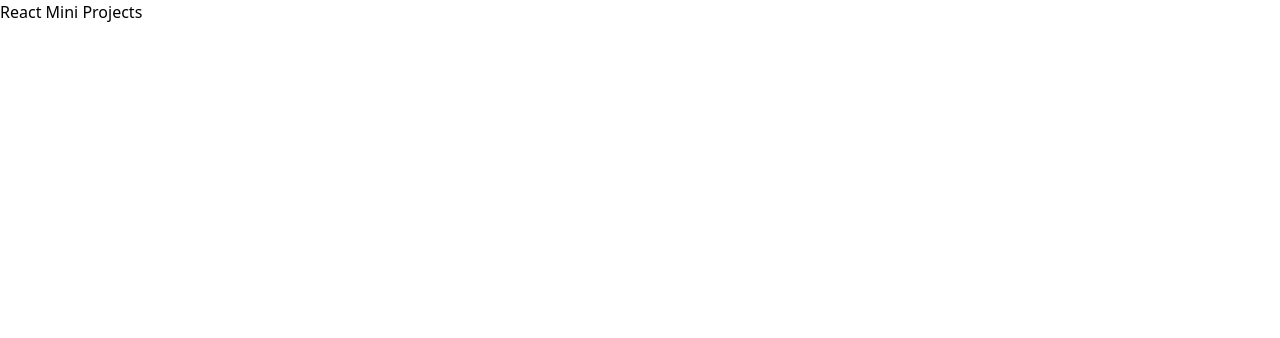
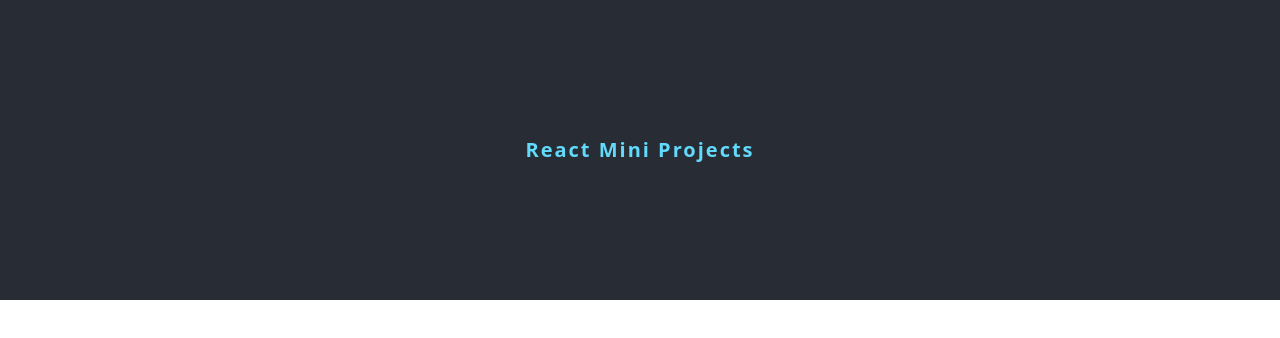
Before and after one commit to rnwathon/react-mini-projects, a React (Create React App) app: page / in a window 1280 px wide. Shown: the top 338 px of the page. Built offline with nearby package versions, Linux system fonts and the light colour scheme.

Commit message:
feat(global): create home page

```diff
--- a/src/App.js
+++ b/src/App.js
@@ -1,11 +1,8 @@
+import * as React from 'react';
+import Home from './Pages/0-Home';
+
 function App() {
-  return (
-    <div className="App">
-      <header className="App-header">
-        <h1>React Mini Projects</h1>
-      </header>
-    </div>
-  );
+  return <Home />;
 }
 
 export default App;
--- /dev/null
+++ b/src/Pages/0-Home/index.jsx
@@ -0,0 +1,8 @@
+import React from 'react';
+import Header from '../../Components/Header';
+
+function Home() {
+  return <Header />;
+}
+
+export default Home;
```
